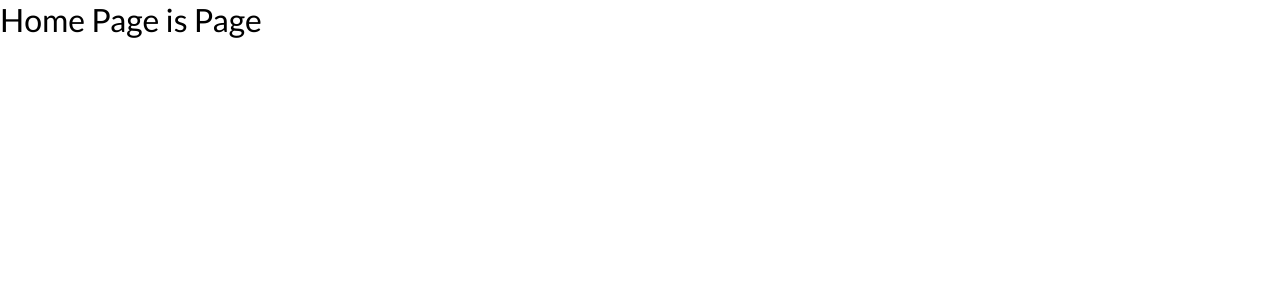
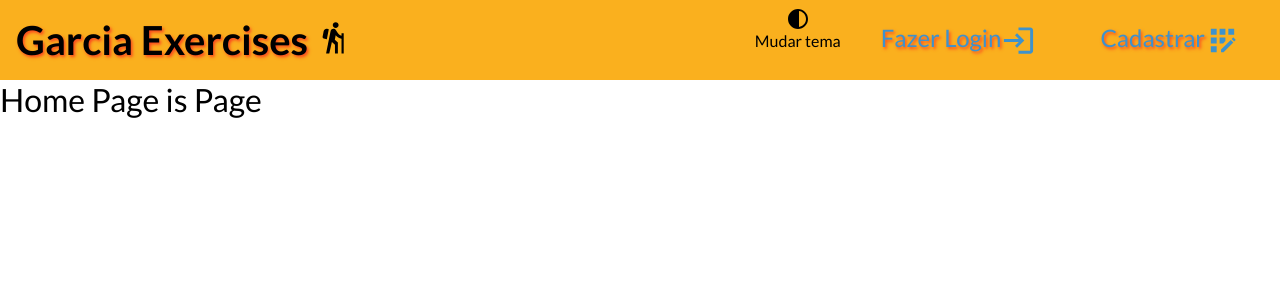
Before and after one commit to glautonOsorio/Garcia-Exercises, a React (Vite) app: page / in a window 1280 px wide. Shown: the top 300 px of the page. Built offline with nearby package versions, Linux system fonts and the light colour scheme; data requests are answered from the project's data file.

Commit message:
feat: component de header criado + styles

```diff
--- /dev/null
+++ b/src/components/Header/Header.component.jsx
@@ -0,0 +1,77 @@
+import { useContext, useEffect } from "react";
+import * as Styled from "./Header.styles";
+import { LoginContext } from "../../contexts/Login.context";
+import { useNavigate } from "react-router-dom";
+import { AuthContext } from "../../contexts/Auth.context.jsx";
+import { ThemeContext } from "../../contexts/Theme.context.jsx";
+import LoginIcon from "@mui/icons-material/Login";
+import HikingIcon from "@mui/icons-material/Hiking";
+import AppRegistrationIcon from "@mui/icons-material/AppRegistration";
+import ContrastIcon from "@mui/icons-material/Contrast";
+
+export function HeaderComponent() {
+  const { showRegister } = useContext(LoginContext);
+  const { user } = useContext(AuthContext);
+
+  const { theme, changeTheme } = useContext(ThemeContext);
+  const navigate = useNavigate();
+
+  const toRegister = () => {
+    showRegister();
+    navigate("/login");
+  };
+  useEffect(() => {
+    console.log(user);
+  }, []);
+
+  return (
+    <Styled.HeaderContainer $theme={theme}>
+      <Styled.HeaderTextContent>
+        <Styled.HeaderTitle
+          onClick={() => {
+            navigate("/");
+          }}
+          $theme={theme}
+        >
+          Garcia Exercises <HikingIcon fontSize="large" />
+        </Styled.HeaderTitle>
+      </Styled.HeaderTextContent>
+
+      <Styled.HeaderTextContent>
+        <Styled.HeaderColumm onClick={changeTheme} $theme={theme}>
+          <ContrastIcon />
+          <Styled.HeaderSpan $theme={theme}>Mudar tema</Styled.HeaderSpan>
+        </Styled.HeaderColumm>
+
+        {user ? (
+          <>
+            {user.gender === "Male" ? (
+              <Styled.HeaderColumm>
+                <Styled.LoggedIconMan $theme={theme} />
+                <Styled.HeaderSpan $theme={theme}>
+                  {user.name}
+                </Styled.HeaderSpan>
+              </Styled.HeaderColumm>
+            ) : (
+              <Styled.HeaderColumm>
+                <Styled.LoggedIconWoman $theme={theme} />
+                <Styled.HeaderSpan $theme={theme}>
+                  {user.name}
+                </Styled.HeaderSpan>
+              </Styled.HeaderColumm>
+            )}
+          </>
+        ) : (
+          <>
+            <Styled.StyledLink to="/login" $theme={theme}>
+              Fazer Login <LoginIcon fontSize="large" />
+            </Styled.StyledLink>
+            <Styled.StyledLink $theme={theme} onClick={toRegister}>
+              Cadastrar <AppRegistrationIcon fontSize="large" />
+            </Styled.StyledLink>
+          </>
+        )}
+      </Styled.HeaderTextContent>
+    </Styled.HeaderContainer>
+  );
+}
--- /dev/null
+++ b/src/components/Header/Header.styles.jsx
@@ -0,0 +1,101 @@
+import { NavLink } from "react-router-dom";
+import PersonIcon from "@mui/icons-material/Person";
+import Person3Icon from "@mui/icons-material/Person3";
+import styled from "styled-components";
+
+export const HeaderContainer = styled.div`
+  display: flex;
+  flex-direction: row;
+  justify-content: space-between;
+  align-items: center;
+  padding: 1rem;
+  width: 100%;
+  height: 5rem;
+  background: ${({ $theme }) => $theme.primary};
+
+  @media (max-width: 1024px) {
+    height: auto;
+    padding: 2rem 1rem;
+  }
+`;
+
+export const HeaderTextContent = styled.div`
+  display: flex;
+  flex-direction: row;
+  gap: 1rem;
+
+  @media (max-width: 1024px) {
+    align-items: center;
+    gap: 0.5rem;
+  }
+`;
+export const HeaderColumm = styled.div`
+  display: flex;
+  flex-direction: column;
+  align-items: center;
+  cursor: pointer;
+
+  @media (max-width: 1024px) {
+    align-items: center;
+  }
+`;
+export const HeaderSpan = styled.span`
+  font-size: 1rem;
+  font-weight: 400;
+  color: ${({ $theme }) => $theme.text};
+
+  @media (max-width: 1024px) {
+    font-size: 0.8rem;
+  }
+`;
+
+export const HeaderTitle = styled.h1`
+  font-size: 2.5rem;
+  font-weight: 600;
+  color: ${({ $theme }) => $theme.text};
+  text-shadow: 0.1rem 0.1rem 0.2rem ${({ $theme }) => $theme.tertiary};
+  transition: transform 0.3s ease-in-out;
+  &:hover {
+    transform: scale(1.1);
+  }
+
+  @media (max-width: 1024px) {
+    font-size: 1.5rem;
+  }
+
+  @media (max-width: 768px) {
+    font-size: 1.2rem;
+  }
+`;
+
+export const StyledLink = styled(NavLink)`
+  display: flex;
+  color: ${({ $theme }) => $theme.accent};
+  font-size: 1.5rem;
+  font-weight: 400;
+  padding: 1rem 1.5rem;
+  text-decoration: none;
+  text-shadow: 0.1rem 0.1rem 0.2rem ${({ $theme }) => $theme.tertiary};
+  transition: transform 0.3s ease-in-out;
+  &:hover {
+    transform: scale(1.1);
+  }
+
+  @media (max-width: 1024px) {
+    padding: 0.8rem 1rem;
+    gap: 1rem;
+  }
+`;
+
+export const LoggedIconMan = styled(PersonIcon)`
+  font-size: 3.5rem !important;
+  border: 0.2rem solid ${({ $theme }) => $theme.secondary} !important;
+  border-radius: 2rem;
+  background-color: ${({ $theme }) => $theme.secondary} !important;
+`;
+export const LoggedIconWoman = styled(Person3Icon)`
+  font-size: 3.5rem !important;
+  border: 0.2rem solid ${({ $theme }) => $theme.secondary} !important;
+  border-radius: 2rem;
+  background-color: ${({ $theme }) => $theme.secondary} !important;
+`;
--- a/src/pages/Home/Home.page.jsx
+++ b/src/pages/Home/Home.page.jsx
@@ -1,6 +1,9 @@
+import { HeaderComponent } from "../../components/Header/Header.component";
+
 export const HomePage = () => {
   return (
     <div>
+      <HeaderComponent />
       <h1>Home Page is Page</h1>
     </div>
   );
```
